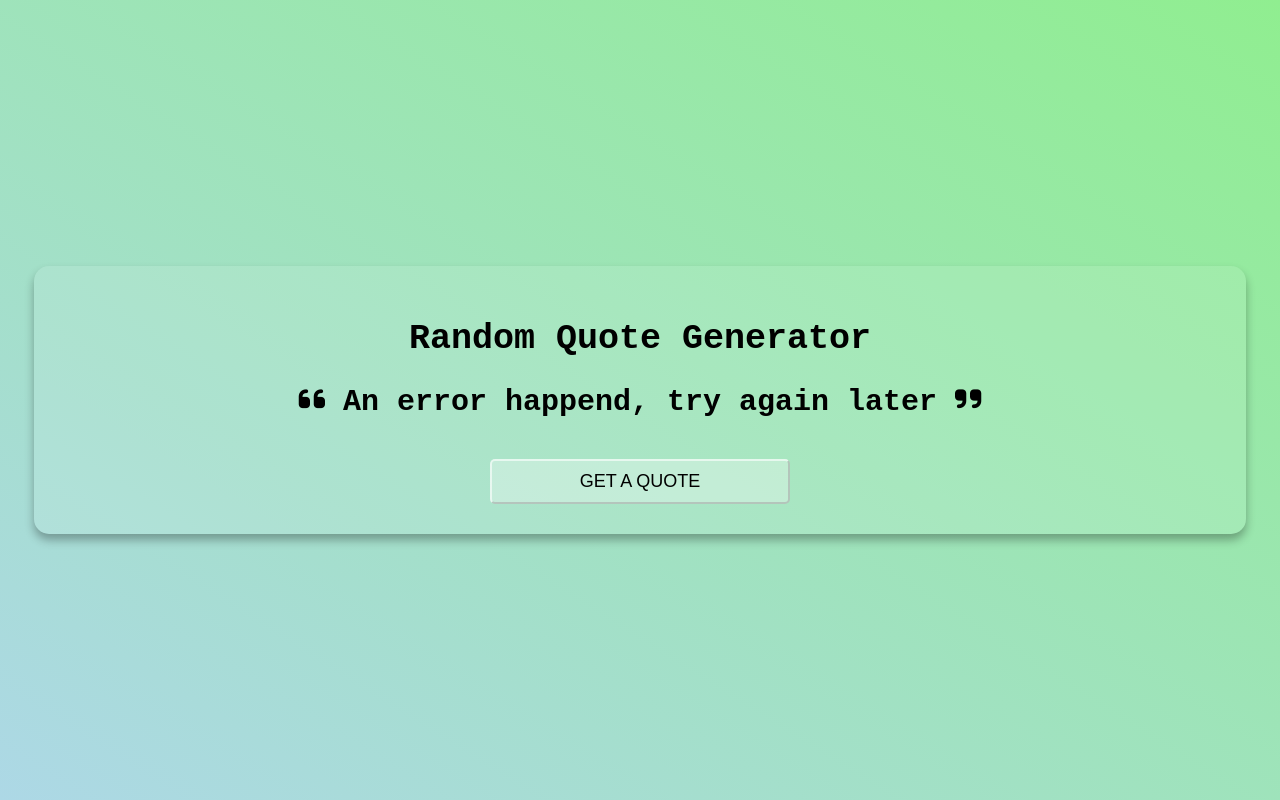
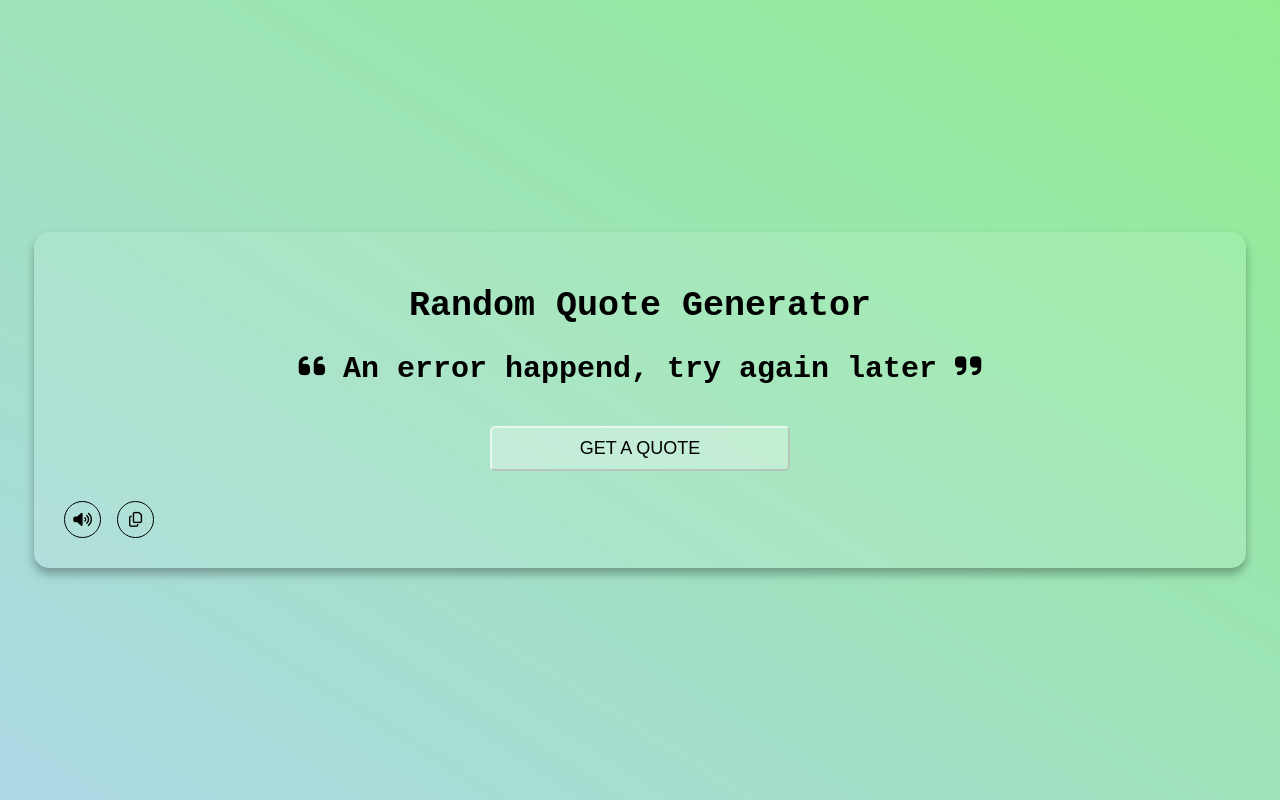
Before and after one commit to SSRIGIRIRAJU22/Random-Quote-Generator, a plain HTML site: page index.html in a window 1280 px wide. Drawn offline with Linux system fonts and the light colour scheme; no server answers.

Commit message:
Add files via upload

```diff
--- a/index.html
+++ b/index.html
@@ -20,6 +20,15 @@
         <p class="author" id="author">~ Author</p>
 
         <button class="btn" id="btn">Get a quote</button>
+
+        <div class="inner-container">
+            <div class="items">
+                <i class="fa-solid fa-volume-high"></i>
+            </div>
+            <div class="items">
+                <i class="fa-regular fa-copy"></i>
+            </div>
+        </div>
     </div>
     <script src="script.js"></script>
 </body>
--- a/script.js
+++ b/script.js
@@ -1,6 +1,10 @@
 const quoteEl = document.getElementById("quote");
 const btnEl = document.getElementById("btn");
 const authorEl = document.getElementById("author");
+const volumeEl = document.querySelector(".fa-volume-high");
+const copyEl = document.querySelector(".fa-copy");
+
+let quoteContent = "";
 
 const apiURL = "https://api.quotable.io/random";
 
@@ -13,7 +17,7 @@ async function getQuote() {
         const response = await fetch(apiURL);
         const data = await response.json();
 
-        const quoteContent = data.content;
+        quoteContent = data.content;
         const quoteAuthor = data.author;
 
         quoteEl.innerText = quoteContent;
@@ -35,3 +39,12 @@ async function getQuote() {
 getQuote()
 
 btnEl.addEventListener("click", getQuote);
+
+volumeEl.addEventListener("click", () => {
+    const speechText = new SpeechSynthesisUtterance(quoteContent);
+    window.speechSynthesis.speak(speechText);
+});
+
+copyEl.addEventListener("click", () => {
+    navigator.clipboard.writeText(quoteContent);
+});
--- a/style.css
+++ b/style.css
@@ -44,6 +44,7 @@ body{
     background-color: rgba(255, 255, 255, 0.3);
     border-color: rgba(255, 255, 255, 0.6);
     width: 300px;
+    margin-bottom: 20px;
 }
 
 .btn:hover{
@@ -52,3 +53,22 @@ body{
     transition: all 300ms ease-in-out;
     color: green;
 }
+
+.inner-container{
+    padding-top: 10px;
+    display: flex;
+    align-items: center;
+    gap: 1em;
+}
+
+.items{
+    border: 1px solid;
+    width: 35px;
+    height: 35px;
+    border-radius: 50%;
+    display: flex;
+    align-items: center;
+    justify-content: center;
+    font-size: 15px;
+    cursor: pointer;
+}
```
